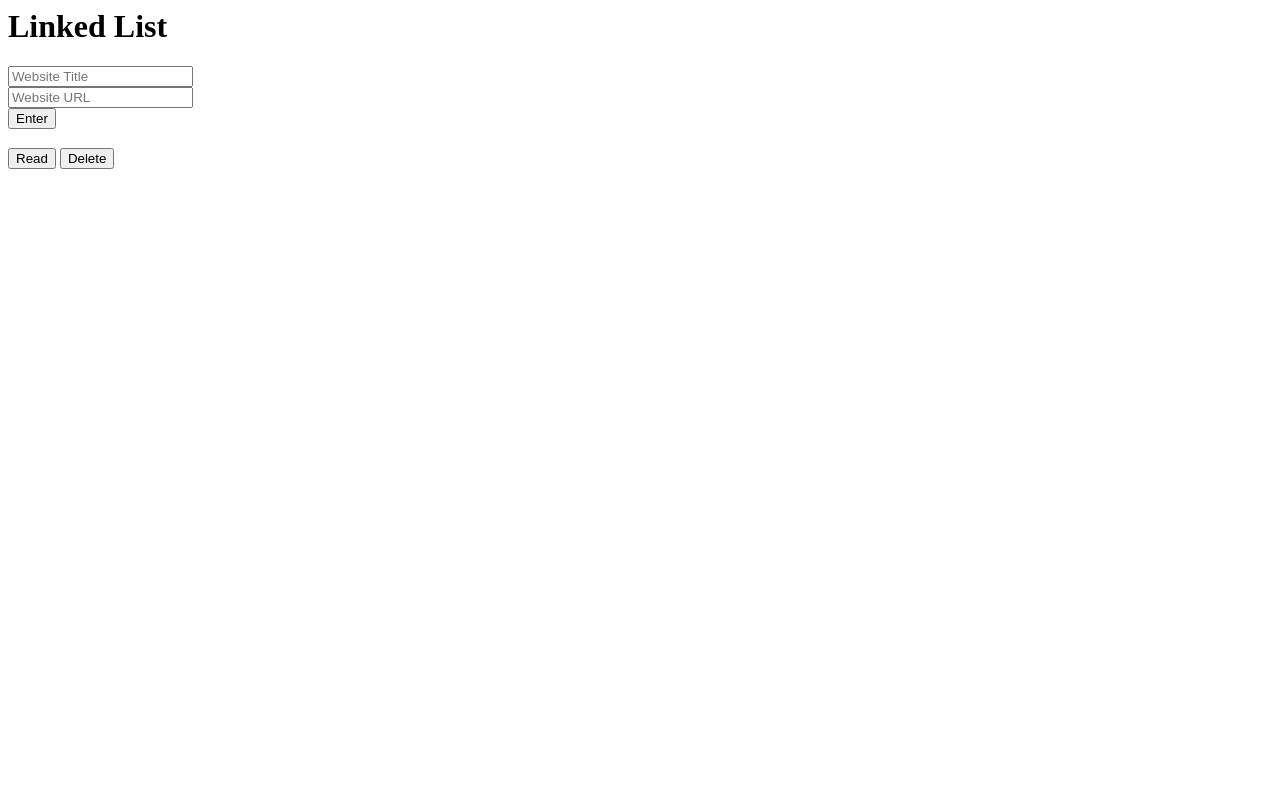
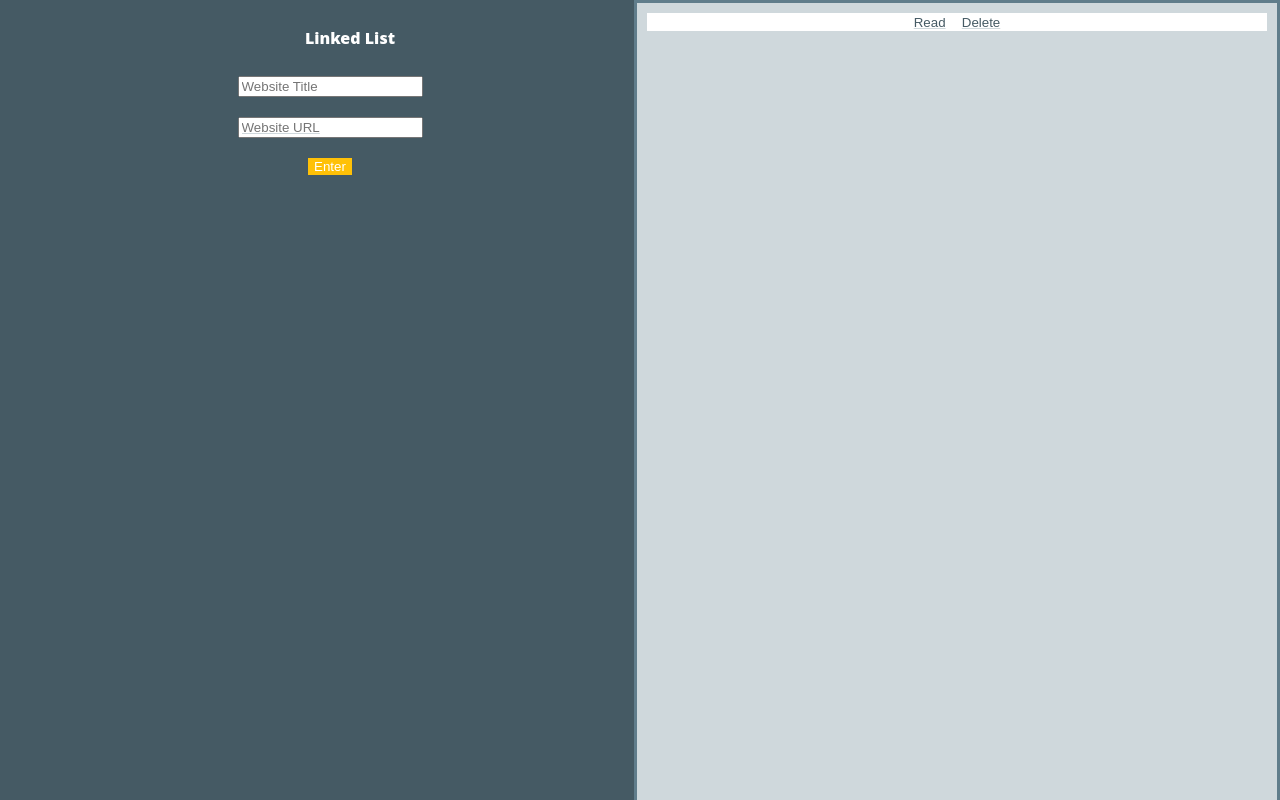
Before and after one commit to chrisninetyone/linked-list, a plain HTML site: page index.html in a window 1280 px wide. Both pictures are taken after a click on the button "Enter". Drawn offline with nearby package versions, Linux system fonts and the light colour scheme.

Commit message:
Delte Button Functionality

```diff
--- a/index.css
+++ b/index.css
@@ -0,0 +1,78 @@
+body {
+    background-color: #455A64;
+    width: 100%;
+    text-align: center;
+    font-family: "Open Sans", sans-serif;
+}
+header {
+    width: 100%;
+    position: relative;
+    margin: 20px;
+}
+.bookmarks {
+    background-color: #CFD8DC;
+    border: 3px solid #607D8B;
+    float: right;
+    width:50%;
+    height: 100%;
+    position: absolute;
+    right: 0;
+    top: 0;
+}
+header {
+    color: #FFFFFF;
+    font-weight: 800;
+}
+.enter-guess {
+    color: #FFFFFF;
+    background-color: #FFC107;
+    border: none;
+    outline: none;
+    margin: 10px;
+}
+.enter-guess:hover {
+    background-color: #FFD773;
+    border: none;
+    outline: none;
+}
+
+.read-btn {
+    color: #455A64;
+    outline: none;
+    border: none;
+    background-color: white;
+    text-decoration: underline;
+    text-decoration-color: #CFD8DC;
+}
+.delete-btn {
+    color: #455A64;
+    outline: none;
+    border: none;
+    background-color: white;
+    text-decoration: underline;
+    text-decoration-color: #CFD8DC;
+}
+#left-side {
+    float: left;
+    margin: 10px;
+    position: sticky;
+    width: 50%;
+}
+#website-title-input {
+    margin: 10px;
+}
+#website-url-input {
+    margin: 10px;
+    text-decoration: underline;
+    text-decoration-color: #CFD8DC;
+}
+.inner-bookmark-box {
+    background-color: white;
+}
+.outer-bookmark-box {
+    background-color: #CFD8DC;
+    padding: 10px;
+}
+.user-input {
+    color:
+}
--- a/index.html
+++ b/index.html
@@ -3,10 +3,11 @@
 <title>
     Linked List
 </title>
-
+<link rel="stylesheet" type="text/css" href="reset.css">
+<link rel="stylesheet" type="text/css" href="index.css">
 </head>
 <body>
-<div>
+<div id="left-side">
     <header>
         <h1>Linked List</h1>
     </header>
@@ -20,12 +21,10 @@
         <button class="enter-guess">Enter</button>
     </div>
 </div>
-<div class="bookmarks"></div>
-<div>
-    <!-- <button class="read-btn">Read</button>
-    <button class="delete-btn">Delete</button> -->
 
-</div>
+
+    <div class="bookmarks" id="right-side"></div>
+
 </body>
 <script src="http://ajax.googleapis.com/ajax/libs/jquery/3.3.1/jquery.min.js">
 </script>
--- a/index.js
+++ b/index.js
@@ -1,36 +1,41 @@
+// removeBookmark = () => {
+// 	console.log('boom');
+// 	$(this)
+// 		.parent()
+// 		.remove();
+// };
+
+
 createBookmark = () => {
-	var readBtn = $('.read-btn');
 	var websiteTitle = $('#website-title-input').val();
-	var websiteUrl = $('#website-url-input').val();
+    var websiteUrl = $('#website-url-input').val();
+
+
+
+
+
+
 	$('.bookmarks').append(
-        `<div>
-            <h3>${websiteTitle}${websiteUrl}</h3>
-            <button class="read-btn">Read</button>
-            <button class="delete-btn">Delete</button>
+        `<div class="outer-bookmark-box">
+            <div class="inner-bookmark-box">
+                <h3 class="user-input">${websiteTitle}</h3>
+                <h4 class="user-input">${websiteUrl}</h4>
+                    <button class="read-btn">Read</button>
+                        <button class="delete-btn">Delete</button>
+            </div>
         </div>`
-	);
+    );
+    $('.bookmarks').on('click', '.delete-btn', () => {
+        console.log('boom')
+        $('.outer-bookmark-box').children().remove();
+    });
+        // this is delteting ALL children/bookmarks
 };
 
-removeBookmark = () => {
-	console.log('boom');
-	$(this)
-		.parent()
-		.remove();
-};
 
 $('.enter-guess').on('click', () => {
 	createBookmark();
 });
 
-$('#delete-btn').on('click', () => {
-	removeBookmark();
-});
 
 // you have to select the parent of the HTML element that is being selected for jQuery to recognize it
-
-$('.bookmarks').on('click', '.delete-btn', () => {
-    console.log('boom')
-	$(this)
-		.parent('div')
-		.remove();
-});
--- /dev/null
+++ b/reset.css
@@ -0,0 +1,48 @@
+/* http://meyerweb.com/eric/tools/css/reset/
+   v2.0 | 20110126
+   License: none (public domain)
+*/
+
+html, body, div, span, applet, object, iframe,
+h1, h2, h3, h4, h5, h6, p, blockquote, pre,
+a, abbr, acronym, address, big, cite, code,
+del, dfn, em, img, ins, kbd, q, s, samp,
+small, strike, strong, sub, sup, tt, var,
+b, u, i, center,
+dl, dt, dd, ol, ul, li,
+fieldset, form, label, legend,
+table, caption, tbody, tfoot, thead, tr, th, td,
+article, aside, canvas, details, embed,
+figure, figcaption, footer, header, hgroup,
+menu, nav, output, ruby, section, summary,
+time, mark, audio, video {
+	margin: 0;
+	padding: 0;
+	border: 0;
+	font-size: 100%;
+	font: inherit;
+	vertical-align: baseline;
+}
+/* HTML5 display-role reset for older browsers */
+article, aside, details, figcaption, figure,
+footer, header, hgroup, menu, nav, section {
+	display: block;
+}
+body {
+	line-height: 1;
+}
+ol, ul {
+	list-style: none;
+}
+blockquote, q {
+	quotes: none;
+}
+blockquote:before, blockquote:after,
+q:before, q:after {
+	content: '';
+	content: none;
+}
+table {
+	border-collapse: collapse;
+	border-spacing: 0;
+}
```
Also changed, not shown: linked-list-logo.svg (added).
